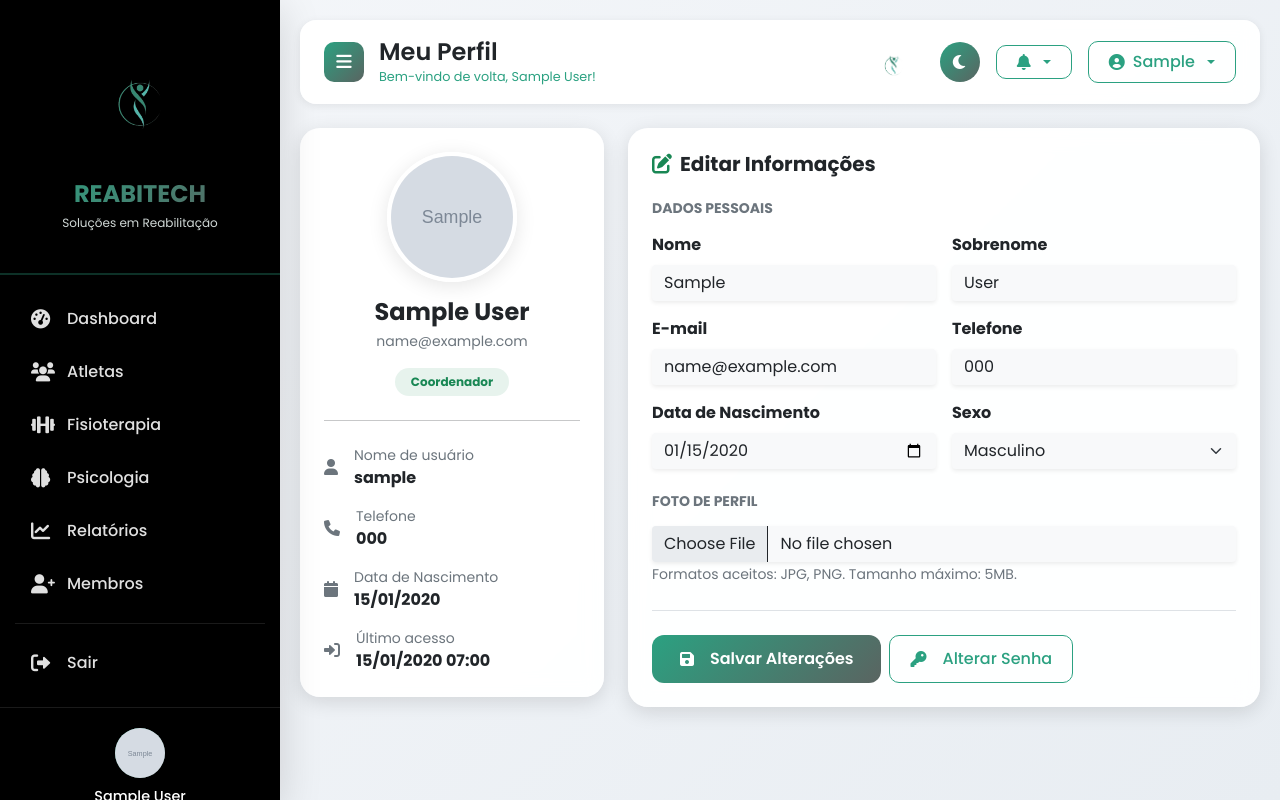
After one commit to JvToledo09/reabitech, a Django app: page /dashboard/perfil/ in a window 1280 px wide. The commit adds this page. Run offline with Django 5.2, Linux system fonts and the light colour scheme; a user stored in the database is signed in; tables that the repository leaves empty hold one stand-in row (values such as "Sample post"); grey boxes marked "Sample" are stand-in pictures.

```diff
--- a/dashboard/urls.py
+++ b/dashboard/urls.py
@@ -9,6 +9,7 @@ urlpatterns = [
     # ============================================
     path('', views.dashboard, name='dashboard'),
     path('alterar-senha/', views.alterar_senha, name='alterar_senha'),
+    path('perfil/', views.perfil_usuario, name='perfil_usuario'),
 
     # ============================================
     # Dashboards por Perfil
@@ -73,4 +74,5 @@ urlpatterns = [
     path('notificacoes/', views.notificacoes, name='notificacoes'),
     path('notificacoes/<int:notificacao_id>/lida/', views.marcar_notificacao_lida, name='marcar_notificacao_lida'),
     path('notificacoes/marcar-todas/', views.marcar_todas_lidas, name='marcar_todas_lidas'),
+    path('alertas/<int:alerta_id>/resolver/', views.resolver_alerta, name='resolver_alerta'),
 ]
--- a/dashboard/views.py
+++ b/dashboard/views.py
@@ -584,21 +584,47 @@ def dashboard_fisioterapeuta(request):
         messages.warning(request, 'Nenhum projeto ativo.')
         return redirect('landing')
 
-    membros_usuario_ids = MembroProjeto.objects.filter(projeto=projeto, ativo=True).values_list('usuario', flat=True)
+    # ==============================================
+    # Atletas em atendimento
+    # ==============================================
+    membros_usuario_ids = MembroProjeto.objects.filter(
+        projeto=projeto, ativo=True, tipo='atleta'
+    ).values_list('usuario', flat=True)
+
     atletas = Atleta.objects.filter(
         usuario__in=membros_usuario_ids,
         lesoes__tratamentos__ativo=True
     ).distinct()
 
+    # ==============================================
+    # Tratamentos ativos
+    # ==============================================
     tratamentos_ativos = TratamentoFisioterapico.objects.filter(
         ativo=True,
         lesao__projeto=projeto
     ).count()
 
+    # ==============================================
+    # 🔥 NOVAS VARIÁVEIS: Evoluções de hoje e Alertas ativos
+    # ==============================================
+    from datetime import date
+
+    evolucoes_hoje = EvolucaoFisica.objects.filter(
+        projeto=projeto,
+        data_registro=date.today()
+    ).count()
+
+    alertas_ativos = Alerta.objects.filter(
+        resolvido=False,
+        atleta__in=atletas
+    ).count()
+
     context = {
         'projeto': projeto,
         'atletas_em_atendimento': atletas,
         'total_tratamentos_ativos': tratamentos_ativos,
+        'evolucoes_hoje': evolucoes_hoje,      # 🔥 NOVO
+        'alertas_ativos': alertas_ativos,      # 🔥 NOVO
     }
     return render(request, 'dashboard/fisioterapeuta/dashboard.html', context)
 
@@ -1529,6 +1555,7 @@ def psicologo_novo_questionario(request, atleta_id):
         'projeto': projeto,
     })
 
+
 # ==============================================
 # 🔥 FUNÇÃO EXTRA: ALTERAR SENHA (CORRIGIDA - FORA DE OUTRA FUNÇÃO)
 # ==============================================
@@ -1661,3 +1688,65 @@ def tecnico_detalhes_atleta(request, atleta_id):
         'chart_percentual': chart_percentual,
     }
     return render(request, 'dashboard/tecnico/detalhes_atleta.html', context)
+
+
+
+# ==============================================
+# 🔥 RESOLVER ALERTA
+# ==============================================
+@login_required
+def resolver_alerta(request, alerta_id):
+    """Marca um alerta como resolvido."""
+    alerta = get_object_or_404(Alerta, id=alerta_id)
+
+    # Verifica se o usuário tem permissão
+    if request.user.perfil.tipo not in ['coordenador', 'tecnico', 'fisioterapeuta']:
+        messages.error(request, 'Você não tem permissão para resolver este alerta.')
+        return redirect('dashboard:dashboard')
+
+    alerta.resolvido = True
+    alerta.save()
+
+    messages.success(request, f'Alerta "{alerta.get_tipo_display()}" resolvido com sucesso!')
+
+    # Volta para a página anterior
+    referer = request.META.get('HTTP_REFERER')
+    if referer:
+        return redirect(referer)
+    return redirect('dashboard:dashboard')
+
+
+
+# ==============================================
+# 🔥 PERFIL DO USUÁRIO (Qualquer perfil pode acessar)
+# ==============================================
+@login_required
+def perfil_usuario(request):
+    """Página de perfil do usuário logado."""
+    perfil = request.user.perfil
+
+    if request.method == 'POST':
+        # Atualizar dados do User
+        request.user.first_name = request.POST.get('first_name', '')
+        request.user.last_name = request.POST.get('last_name', '')
+        request.user.email = request.POST.get('email', '')
+        request.user.save()
+
+        # Atualizar dados do Perfil
+        perfil.telefone = request.POST.get('telefone', '')
+        perfil.data_nascimento = request.POST.get('data_nascimento') or None
+        perfil.sexo = request.POST.get('sexo') or None
+
+        # Upload de foto
+        if request.FILES.get('foto'):
+            perfil.foto = request.FILES.get('foto')
+
+        perfil.save()
+
+        messages.success(request, 'Perfil atualizado com sucesso!')
+        return redirect('dashboard:perfil_usuario')
+
+    context = {
+        'perfil': perfil,
+    }
+    return render(request, 'dashboard/perfil.html', context)
--- a/templates/base.html
+++ b/templates/base.html
@@ -611,7 +611,13 @@
         </div>
 
         <div class="sidebar-user">
-            <div class="avatar"><i class="fas fa-user"></i></div>
+            {% if user.perfil.foto %}
+<div class="avatar">
+    <img src="{{ user.perfil.foto.url }}" style="width: 100%; height: 100%; border-radius: 50%; object-fit: cover;">
+</div>
+{% else %}
+<div class="avatar"><i class="fas fa-user"></i></div>
+{% endif %}
             <h6>{{ user.get_full_name|default:user.username }}</h6>
             <span class="badge">{{ user.perfil.get_tipo_display }}</span>
         </div>
@@ -691,7 +697,7 @@
                         <span>{{ user.get_short_name|default:user.username|truncatechars:15 }}</span>
                     </button>
                     <ul class="dropdown-menu dropdown-menu-end">
-                        <li><a class="dropdown-item" href="#"><i class="fas fa-user me-2"></i>Perfil</a></li>
+                        <li><a class="dropdown-item" href="{% url 'dashboard:perfil_usuario' %}"><i class="fas fa-user me-2"></i>Perfil</a></li>
                         <li><a class="dropdown-item" href="#"><i class="fas fa-cog me-2"></i>Configurações</a></li>
                         <li><hr class="dropdown-divider"></li>
                         <li><a class="dropdown-item text-danger" href="{% url 'logout' %}"><i class="fas fa-sign-out-alt me-2"></i>Sair</a></li>
--- /dev/null
+++ b/templates/dashboard/perfil.html
@@ -0,0 +1,129 @@
+{% extends 'base.html' %}
+{% load static %}
+
+{% block title %}Meu Perfil{% endblock %}
+{% block page_title %}Meu Perfil{% endblock %}
+
+{% block content %}
+<div class="container-fluid p-0">
+
+    <div class="row g-4">
+        <!-- Coluna da esquerda: Foto e info -->
+        <div class="col-lg-4">
+            <div class="card-modern p-4 text-center">
+                <div class="position-relative d-inline-block mx-auto mb-3">
+                    {% if perfil.foto %}
+                    <img src="{{ perfil.foto.url }}" alt="Foto de perfil"
+                         class="rounded-circle" style="width: 130px; height: 130px; object-fit: cover; border: 4px solid white; box-shadow: 0 4px 20px rgba(0,0,0,0.1);">
+                    {% else %}
+                    <div class="bg-gradient-custom rounded-circle d-flex align-items-center justify-content-center mx-auto"
+                         style="width: 130px; height: 130px; background: var(--gradient);">
+                        <i class="fas fa-user fa-4x text-white"></i>
+                    </div>
+                    {% endif %}
+                </div>
+                <h4 class="fw-bold mb-1">{{ request.user.get_full_name|default:request.user.username }}</h4>
+                <p class="text-muted small mb-3">{{ request.user.email|default:"Sem e-mail" }}</p>
+                <span class="badge bg-success bg-opacity-10 text-success px-3 py-2 rounded-pill">
+                    {{ perfil.get_tipo_display }}
+                </span>
+                <hr class="my-4">
+                <div class="text-start">
+                    <div class="d-flex align-items-center mb-3">
+                        <i class="fas fa-user me-3 text-secondary"></i>
+                        <div>
+                            <small class="text-muted d-block">Nome de usuário</small>
+                            <strong>{{ request.user.username }}</strong>
+                        </div>
+                    </div>
+                    {% if perfil.telefone %}
+                    <div class="d-flex align-items-center mb-3">
+                        <i class="fas fa-phone me-3 text-secondary"></i>
+                        <div>
+                            <small class="text-muted d-block">Telefone</small>
+                            <strong>{{ perfil.telefone }}</strong>
+                        </div>
+                    </div>
+                    {% endif %}
+                    {% if perfil.data_nascimento %}
+                    <div class="d-flex align-items-center mb-3">
+                        <i class="fas fa-calendar me-3 text-secondary"></i>
+                        <div>
+                            <small class="text-muted d-block">Data de Nascimento</small>
+                            <strong>{{ perfil.data_nascimento|date:"d/m/Y" }}</strong>
+                        </div>
+                    </div>
+                    {% endif %}
+                    <div class="d-flex align-items-center">
+                        <i class="fas fa-sign-in-alt me-3 text-secondary"></i>
+                        <div>
+                            <small class="text-muted d-block">Último acesso</small>
+                            <strong>{{ request.user.last_login|date:"d/m/Y H:i"|default:"Primeiro acesso" }}</strong>
+                        </div>
+                    </div>
+                </div>
+            </div>
+        </div>
+
+        <!-- Coluna da direita: Formulário -->
+        <div class="col-lg-8">
+            <div class="card-modern p-4">
+                <h5 class="fw-bold mb-4"><i class="fas fa-edit me-2 text-success"></i>Editar Informações</h5>
+
+                <form method="POST" enctype="multipart/form-data">
+                    {% csrf_token %}
+
+                    <h6 class="fw-bold text-muted text-uppercase small mb-3">Dados Pessoais</h6>
+                    <div class="row g-3">
+                        <div class="col-md-6">
+                            <label class="form-label fw-bold">Nome</label>
+                            <input type="text" name="first_name" value="{{ request.user.first_name }}" class="form-control bg-light border-0 shadow-sm">
+                        </div>
+                        <div class="col-md-6">
+                            <label class="form-label fw-bold">Sobrenome</label>
+                            <input type="text" name="last_name" value="{{ request.user.last_name }}" class="form-control bg-light border-0 shadow-sm">
+                        </div>
+                        <div class="col-md-6">
+                            <label class="form-label fw-bold">E-mail</label>
+                            <input type="email" name="email" value="{{ request.user.email }}" class="form-control bg-light border-0 shadow-sm">
+                        </div>
+                        <div class="col-md-6">
+                            <label class="form-label fw-bold">Telefone</label>
+                            <input type="text" name="telefone" value="{{ perfil.telefone }}" class="form-control bg-light border-0 shadow-sm" placeholder="(00) 00000-0000">
+                        </div>
+                        <div class="col-md-6">
+                            <label class="form-label fw-bold">Data de Nascimento</label>
+                            <input type="date" name="data_nascimento" value="{{ perfil.data_nascimento|date:'Y-m-d' }}" class="form-control bg-light border-0 shadow-sm">
+                        </div>
+                        <div class="col-md-6">
+                            <label class="form-label fw-bold">Sexo</label>
+                            <select name="sexo" class="form-select bg-light border-0 shadow-sm">
+                                <option value="">-- Selecione --</option>
+                                <option value="masculino" {% if perfil.sexo == 'masculino' %}selected{% endif %}>Masculino</option>
+                                <option value="feminino" {% if perfil.sexo == 'feminino' %}selected{% endif %}>Feminino</option>
+                                <option value="outro" {% if perfil.sexo == 'outro' %}selected{% endif %}>Outro</option>
+                            </select>
+                        </div>
+                    </div>
+
+                    <h6 class="fw-bold text-muted text-uppercase small mb-3 mt-4">Foto de Perfil</h6>
+                    <div class="mb-3">
+                        <input type="file" name="foto" accept="image/*" class="form-control bg-light border-0 shadow-sm">
+                        <small class="text-muted">Formatos aceitos: JPG, PNG. Tamanho máximo: 5MB.</small>
+                    </div>
+
+                    <div class="d-flex gap-2 mt-4 pt-4 border-top">
+                        <button type="submit" class="btn btn-primary-custom">
+                            <i class="fas fa-save me-2"></i>Salvar Alterações
+                        </button>
+                        <a href="{% url 'dashboard:alterar_senha' %}" class="btn btn-outline-custom">
+                            <i class="fas fa-key me-2"></i>Alterar Senha
+                        </a>
+                    </div>
+                </form>
+            </div>
+        </div>
+    </div>
+
+</div>
+{% endblock %}
```
Also changed, not shown: templates/dashboard/coordenador/dashboard.html (+41 -13 lines), templates/dashboard/fisioterapeuta/dashboard.html (+4 -4 lines), templates/dashboard/psicologo/dashboard.html (+33 -13 lines), templates/dashboard/tecnico/dashboard.html (+62 -1 lines).
